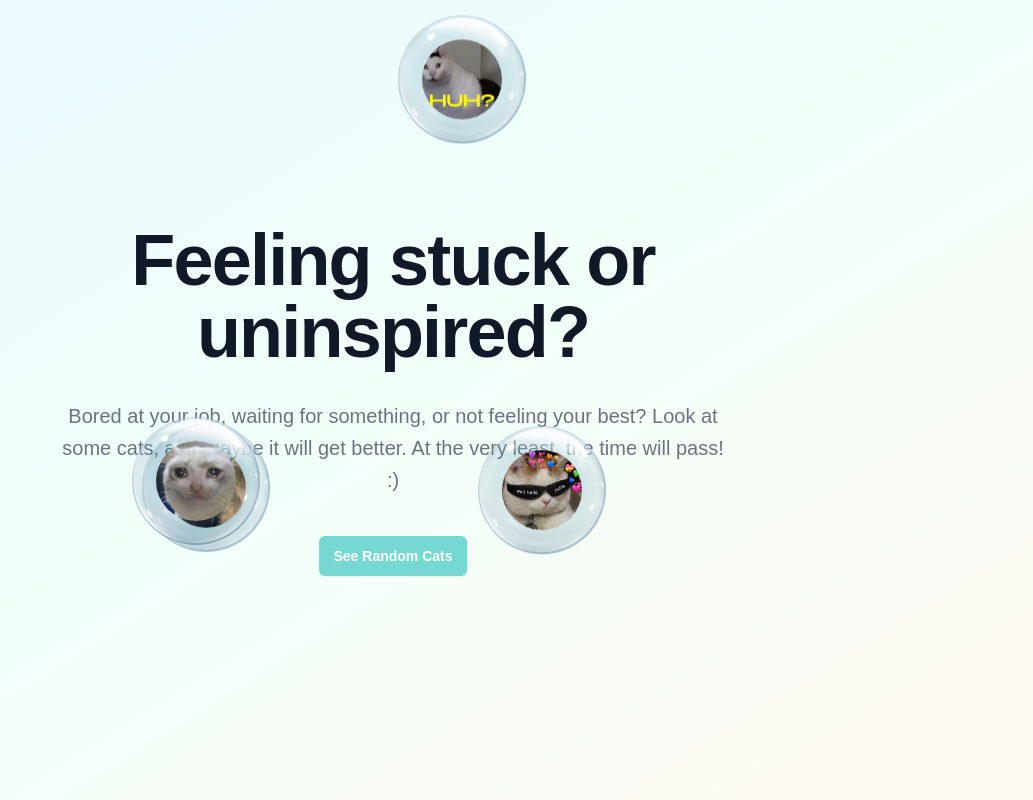
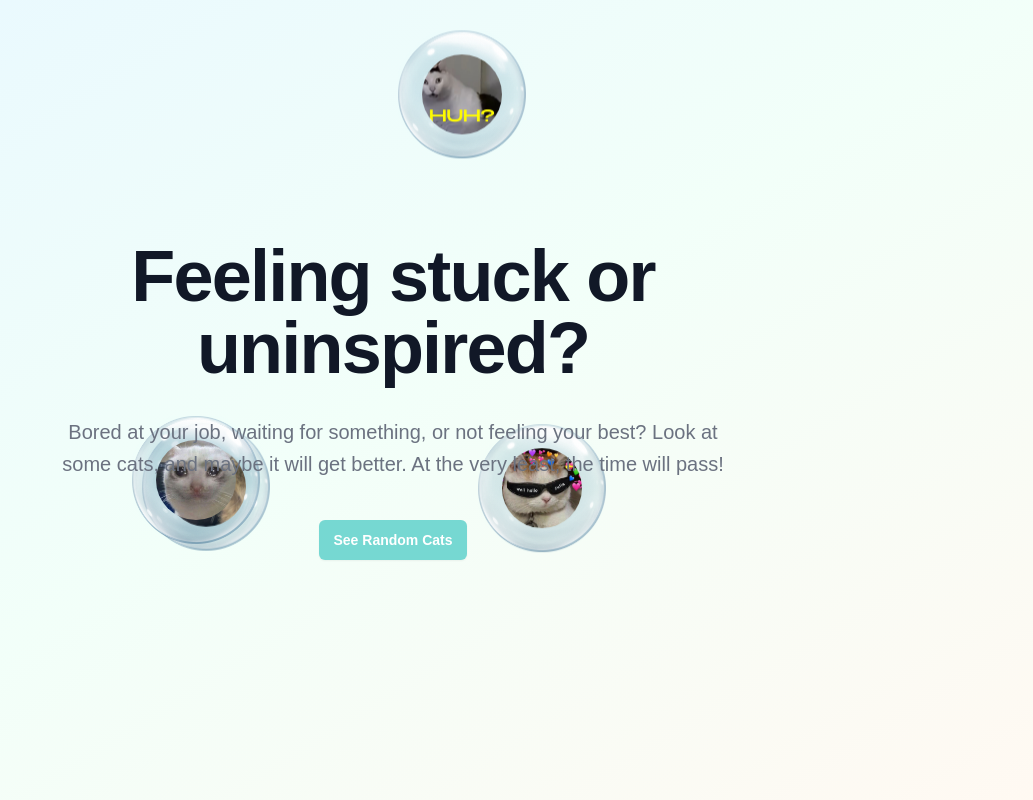
Before and after one commit to AleksandarTendjer/catmo, a Next.js app: page / in a window 1280 px wide. Shown: the whole page, without its empty margins (247-1280 px from the left). Built offline with nearby package versions, Linux system fonts and the light colour scheme.

Commit message:
* fixed the cat bubbles showing in front og the elements

```diff
--- a/src/app/page.tsx
+++ b/src/app/page.tsx
@@ -34,6 +34,7 @@
 	}, []);
 	return (
 		<div className="relative">
+			<div className="absolute inset-0 z-0 pointer-events-none">
 				{bubbles.map((bubble) => (
 					<div
 						key={bubble.id}
@@ -57,6 +58,7 @@
 						</div>
 					</div>
 				))}
+			</div>
 			<div
 				className="absolute inset-x-0 -top-40 -z-10 transform-gpu overflow-hidden blur-3xl sm:-top-80"
 				aria-hidden="true">
@@ -67,15 +69,15 @@
 							"polygon(74.1% 44.1%, 100% 61.6%, 97.5% 26.9%, 85.5% 0.1%, 80.7% 2%, 72.5% 32.5%, 60.2% 62.4%, 52.4% 68.1%, 47.5% 58.3%, 45.2% 34.5%, 27.5% 76.7%, 0.1% 64.9%, 17.9% 100%, 27.6% 76.8%, 76.1% 97.7%, 74.1% 44.1%)",
 					}}></div>
 			</div>
-			<div className="mx-auto max-w-2xl py-32 sm:py-48 lg:py-56">
-				<div className="text-center">
+			<div className="relative z-10 mx-auto max-w-2xl py-32 sm:py-48 lg:py-56">
+				<div className="text-center ">
 					<h1 className="text-5xl font-semibold tracking-tight text-gray-900 sm:text-7xl">
 						Feeling stuck or uninspired?
 					</h1>
 					<p className="mt-8 text-lg font-medium text-gray-500 sm:text-xl/8">
 						Bored at your job, waiting for something, or not feeling your best?
 						Look at some cats, and maybe it will get better. At the very least,
-						the time will pass! :)
+						the time will pass!
 					</p>
 					<div className="mt-10 flex items-center justify-center gap-x-6">
 						<a
```
Lines whose indentation alone changed are shown as unchanged.
